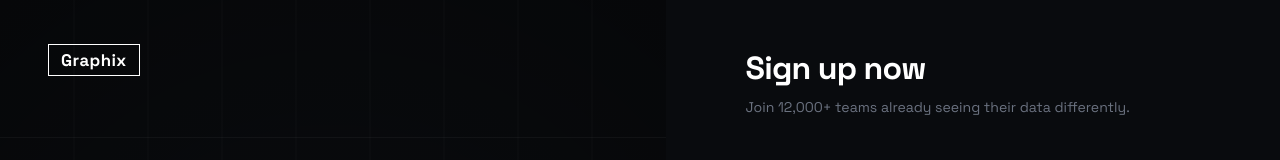
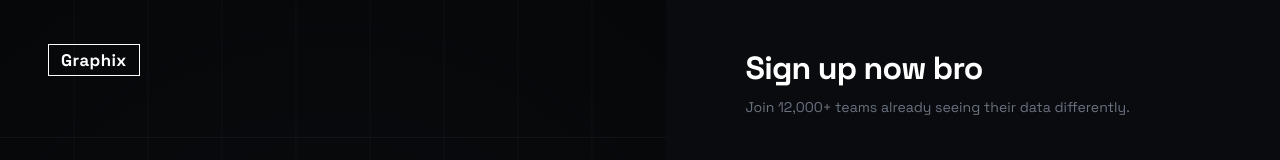
Before and after one commit to furqanahmed1872/Graphix-Ai, a Next.js app in the folder Frontend/: page /signup in a window 1280 px wide. Shown: the top 160 px of the page. Built offline with nearby package versions, Linux system fonts and the light colour scheme; no server answers.

Commit message:
Update SignupForm.tsx

```diff
--- a/Frontend/src/components/auth/SignupForm.tsx
+++ b/Frontend/src/components/auth/SignupForm.tsx
@@ -62,7 +62,7 @@ export default function SignupForm() {
 
   return (
     <AuthCard
-      title="Sign up now"
+      title="Sign up now bro"
       subtitle="Join 12,000+ teams already seeing their data differently."
       footerText="Already have an account?"
       footerLinkLabel="Sign in"
```
